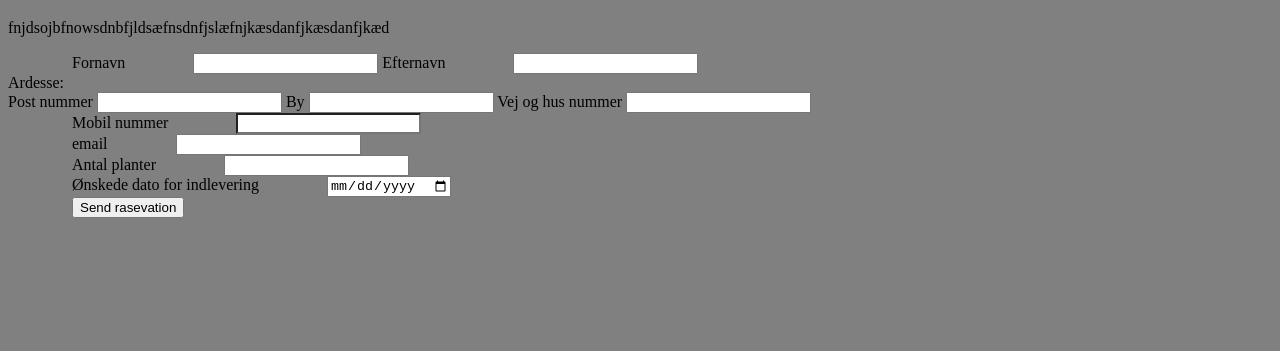
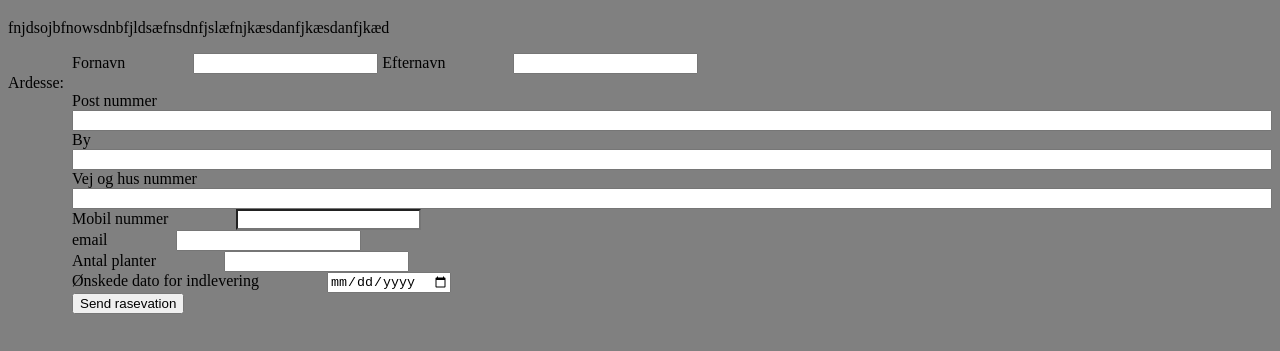
Before and after one commit to Annemissen/plantehotel, a plain HTML site: page public/index.html in a window 1280 px wide. Shown: the part 61-412 px from the top of the page. Drawn offline with Linux system fonts and the light colour scheme.

Commit message:
daligopdate

```diff
--- a/public/index.css
+++ b/public/index.css
@@ -1,4 +1,4 @@
-#AddressDiv{
+#addressDiv{
     margin-left: 5vw;
     display: grid;
     grid-template-columns: 1;
```
